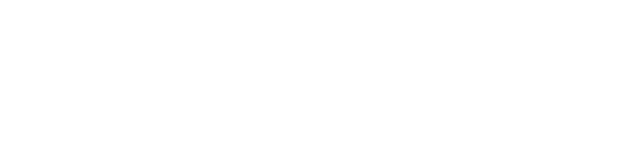
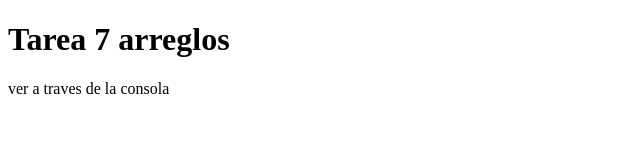
Before and after one commit to elSanku/Tarea7, a plain HTML site: page index.html in a window 1280 px wide. Shown: the whole page, without its empty margins (0-640 px from the left). Drawn offline with Linux system fonts and the light colour scheme.

Commit message:
se agrega titulo y parrafo a la portada (#1)

```diff
--- a/index.html
+++ b/index.html
@@ -7,9 +7,8 @@
 </head>
 <body>
 
-    <!-- El contenido de la página aquí -->
-
-    <!-- Referencia al script justo antes de cerrar el body -->
+    <h1>Tarea 7 arreglos</h1>
+    <p>ver a traves de la consola</p>
     <script src="js/script/script.js"></script>
 </body>
 </html>
```
